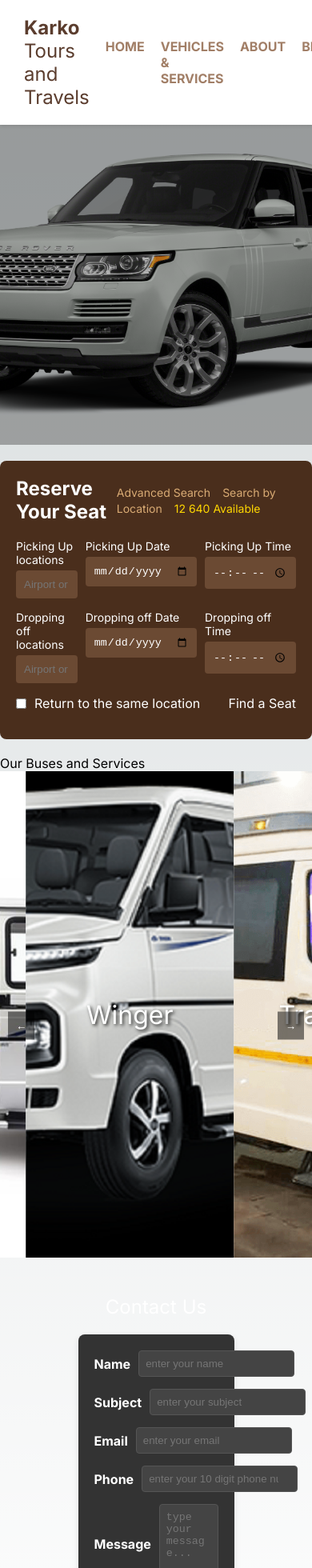
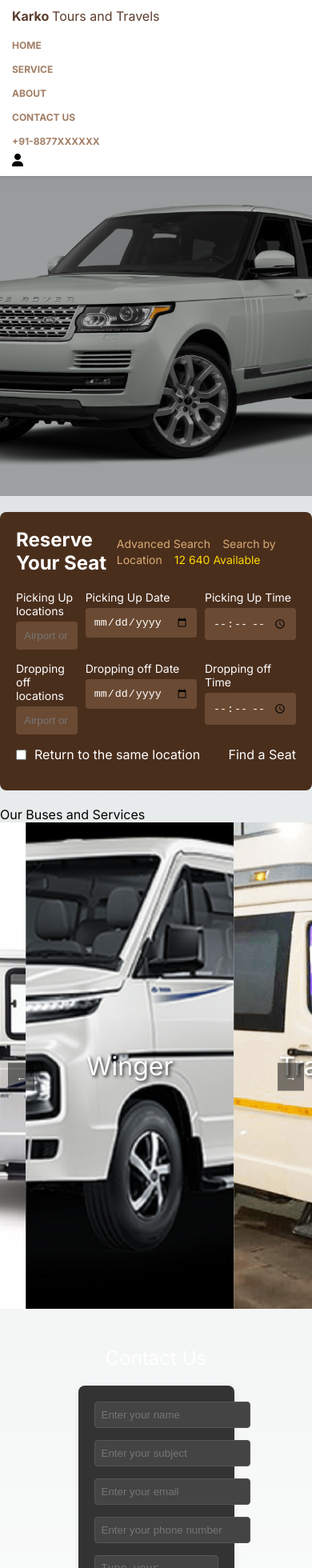
Before and after one commit to bitscurrent/winger, a Next.js app: page / in a window 390 px wide. Shown: the top 1960 px of the page at 80% size. Built offline with nearby package versions, Linux system fonts and the light colour scheme.

Commit message:
add responsiveness

```diff
--- a/config.js
+++ b/config.js
@@ -1,3 +1,3 @@
-// export const URL="http:localhost:3000"
+// export const URL="http://localhost:3000"
 
 export const URL="https://ratan.vercel.app"
--- a/src/pages/busLayout/index.js
+++ b/src/pages/busLayout/index.js
@@ -5,6 +5,7 @@ import { useState, useEffect } from "react";
 import styles from "./BusSeatingLayout.module.css"; // Import the CSS module
 import "@fortawesome/fontawesome-free/css/all.min.css";
 import { URL } from "../../../config.js";
+import Header from "../header";
 
 const BusLayout = () => {
   const totalSeats = 13; // Define total seats
@@ -33,7 +34,8 @@ const BusLayout = () => {
   // Render seats based on their status
   const renderSeats = () => {
     const layout = [
-      [1, 2,null, null],
+
+      [1, 2,null, "Driver"],
       [3, 4, 5, 6],
       [7, null, 8, 9],
       [10, 11, 12, 13],
@@ -62,23 +64,27 @@ const BusLayout = () => {
   };
 
   return (
+    <>
+    <Header />
     <div className={styles.busLayout}>
       <h1>Bus Seating Layout</h1>
       {error ? (
         <p style={{ color: "red" }}>{error}</p>
       ) : (
         <div className={styles.busBody}>
-          <div className={styles.driverArea}>
+          {/* <div className={styles.driverArea}>
             <i
               className="fa-solid fa-circle-xmark fa-3x"
               style={{ color: "black" }}
             ></i>{" "}
             {/* Steering Wheel */}
-          </div>
+          {/* </div> */}
           <div className={styles.seatingGrid}>{renderSeats()}</div>
         </div>
+
       )}
     </div>
+    </>
   );
 };
 
--- a/src/pages/contact/index.js
+++ b/src/pages/contact/index.js
@@ -23,21 +23,19 @@ const ContactForm = () => {
       </div>
       <form className={styles.contactForm} onSubmit={handleSubmit}>
         <div className={styles.formRow}>
-          <label className={styles.label}>Name</label>
           <input
             type="text"
             className={styles.inputField}
             value={name}
-            placeholder='enter your name'
+            placeholder='Enter your name'
             onChange={(e) => setName(e.target.value)}
           />
         </div>
 
         <div className={styles.formRow}>
-          <label className={styles.label}>Subject</label>
           <input
             type="text"
-            placeholder='enter your subject'
+            placeholder='Enter your subject'
             className={styles.inputField}
             value={subject}
             onChange={(e) => setSubject(e.target.value)}
@@ -45,10 +43,9 @@ const ContactForm = () => {
         </div>
 
         <div className={styles.formRow}>
-          <label className={styles.label}>Email</label>
           <input
             type="email"
-              placeholder='enter your email'
+            placeholder='Enter your email'
             className={styles.inputField}
             value={email}
             onChange={(e) => setEmail(e.target.value)}
@@ -56,10 +53,9 @@ const ContactForm = () => {
         </div>
 
         <div className={styles.formRow}>
-          <label className={styles.label}>Phone</label>
           <input
             type="number"
-              placeholder='enter your 10 digit phone number'
+            placeholder='Enter your phone number'
             className={styles.inputField}
             value={phone}
             onChange={(e) => setPhone(e.target.value)}
@@ -67,10 +63,9 @@ const ContactForm = () => {
         </div>
 
         <div className={styles.formRow}>
-          <label className={styles.label}>Message</label>
           <textarea
             className={styles.messageArea}
-              placeholder='type your message...'
+            placeholder='Type your message...'
             value={message}
             onChange={(e) => setMessage(e.target.value)}
           />
--- a/src/pages/footer/footer.module.css
+++ b/src/pages/footer/footer.module.css
@@ -1,3 +1,4 @@
+
 .footer {
   background-color: #222; /* Dark background color */
   color: #fff; /* White text color */
@@ -14,7 +15,7 @@
   display: flex;
   justify-content: center;
   gap: 20px;
-  margin-bottom: 10px;
+  margin-bottom: 5px;
 }
 
 .footerLinks a {
@@ -31,6 +32,7 @@
   display: flex;
   justify-content: center;
   gap: 15px;
+  margin-bottom: 0px;
 }
 
 .socialMediaIcons a {
@@ -48,12 +50,59 @@
   color: #aaa; /* Lighter gray color */
 }
 
-
-
-
 .adminContainer {
   position: absolute; /* Positions the container relative to the footer */
   right: 20px; /* Adjust as needed */
   bottom: 20px; /* Adjust as needed */
   color: #fff;
 }
+
+/* Media Query for small screens */
+@media (max-width: 768px) {
+  .footer {
+    padding: 15px;
+    gap: 10px;
+  }
+
+  .footerLinks {
+    flex-direction: column; /* Stack links vertically */
+    gap: 10px;
+  }
+
+  .footerLinks a {
+    font-size: 16px;
+  }
+
+  .socialMediaIcons a {
+    font-size: 20px; /* Slightly smaller icons */
+  }
+
+  .copyright {
+    font-size: 12px;
+  }
+
+  .adminContainer {
+    position: static; /* Removes absolute positioning */
+    margin-top: 10px;
+    order: 3; /* Moves to the bottom in flex order */
+  }
+}
+
+/* Media Query for extra small screens */
+@media (max-width: 480px) {
+  .footer {
+    padding: 10px;
+  }
+
+  .footerLinks a {
+    font-size: 14px;
+  }
+
+  .socialMediaIcons a {
+    font-size: 18px; /* Further reduce icon size */
+  }
+
+  .copyright {
+    font-size: 10px;
+  }
+}
--- a/src/pages/header/header.module.css
+++ b/src/pages/header/header.module.css
@@ -1,3 +1,4 @@
+
 .header {
   width: 100%;
   background-color: rgb(247, 245, 245);
@@ -80,3 +81,74 @@
   color: #a17e66;
   cursor: pointer;
 }
+
+/* Responsive styles for small screen sizes */
+@media (max-width: 768px) {
+  .topBar {
+    flex-direction: column;
+    align-items: center;
+    font-size: 10px;
+    padding: 5px 15px;
+  }
+
+  .navBar {
+    flex-direction: column;
+    align-items: flex-start;
+    padding: 10px 20px;
+  }
+
+  .logo h1 {
+    font-size: 18px;
+    margin-bottom: 10px;
+  }
+
+  .nav {
+    flex-direction: column;
+    align-items: flex-start;
+    width: 100%;
+  }
+
+  .navList {
+    flex-direction: column;
+    width: 100%;
+  }
+
+  .navList li {
+    margin: 10px 0;
+  }
+
+  .navList li a {
+    font-size: 14px;
+  }
+
+  .searchIcon i {
+    font-size: 14px;
+  }
+}
+
+@media (max-width: 480px) {
+  .topBar {
+    font-size: 9px;
+    padding: 5px 10px;
+  }
+
+  .navBar {
+    padding: 10px 15px;
+  }
+
+  .logo h1 {
+    font-size: 16px;
+  }
+
+  .navList li a {
+    font-size: 12px;
+  }
+
+  .searchIcon i {
+    font-size: 12px;
+  }
+
+  .navList li {
+    margin: 5px 0;
+  }
+}
--- a/src/pages/header/index.js
+++ b/src/pages/header/index.js
@@ -35,11 +35,11 @@ const Header = () => {
         <nav className={styles.nav}>
           <ul className={styles.navList}>
             <li><a href="/">HOME</a></li>
-            <li><a href="#service">VEHICLES & SERVICES</a></li>
+            <li><a href="#service">SERVICE</a></li>
             {/* <li><a href="#">VEHICLES</a></li> */}
             <li><a href="#about">ABOUT</a></li>
-            <li><a href="#">BLOG</a></li>
-            <li><a href="#contact">CONTACT</a></li>
+            {/* <li><a href="#">BLOG</a></li> */}
+            <li><a href="#contact">CONTACT US</a></li>
             <li><a href="#">+91-8877XXXXXX</a></li>
 
           </ul>
@@ -54,12 +54,9 @@ const Header = () => {
         </div>
 
 
-
-
-
-        <div className={styles.searchIcon}>
+        {/* <div className={styles.searchIcon}>
           <i className="fas fa-search"></i>
-        </div>
+        </div> */}
       </div>
     </header>
   );
```
